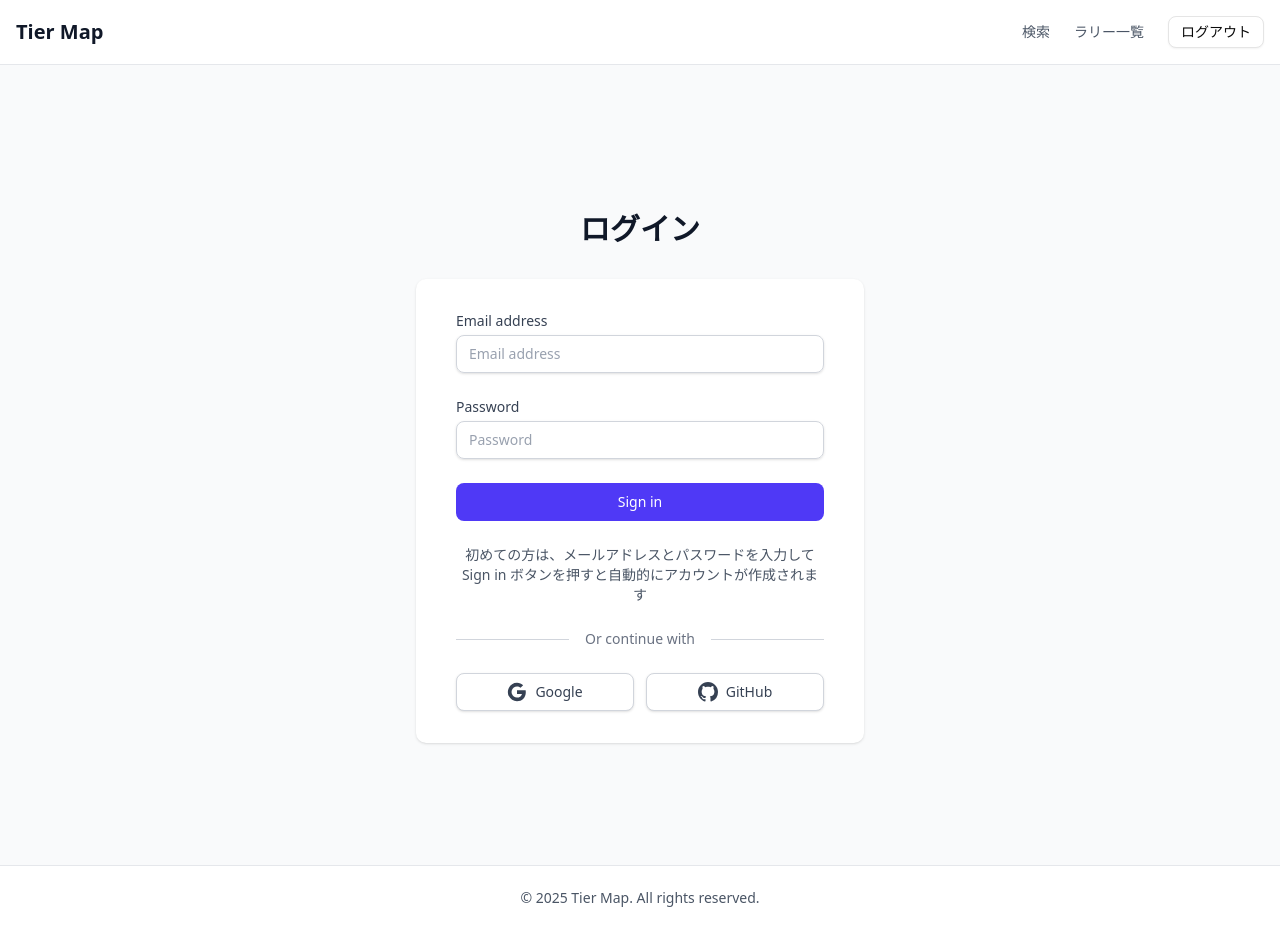
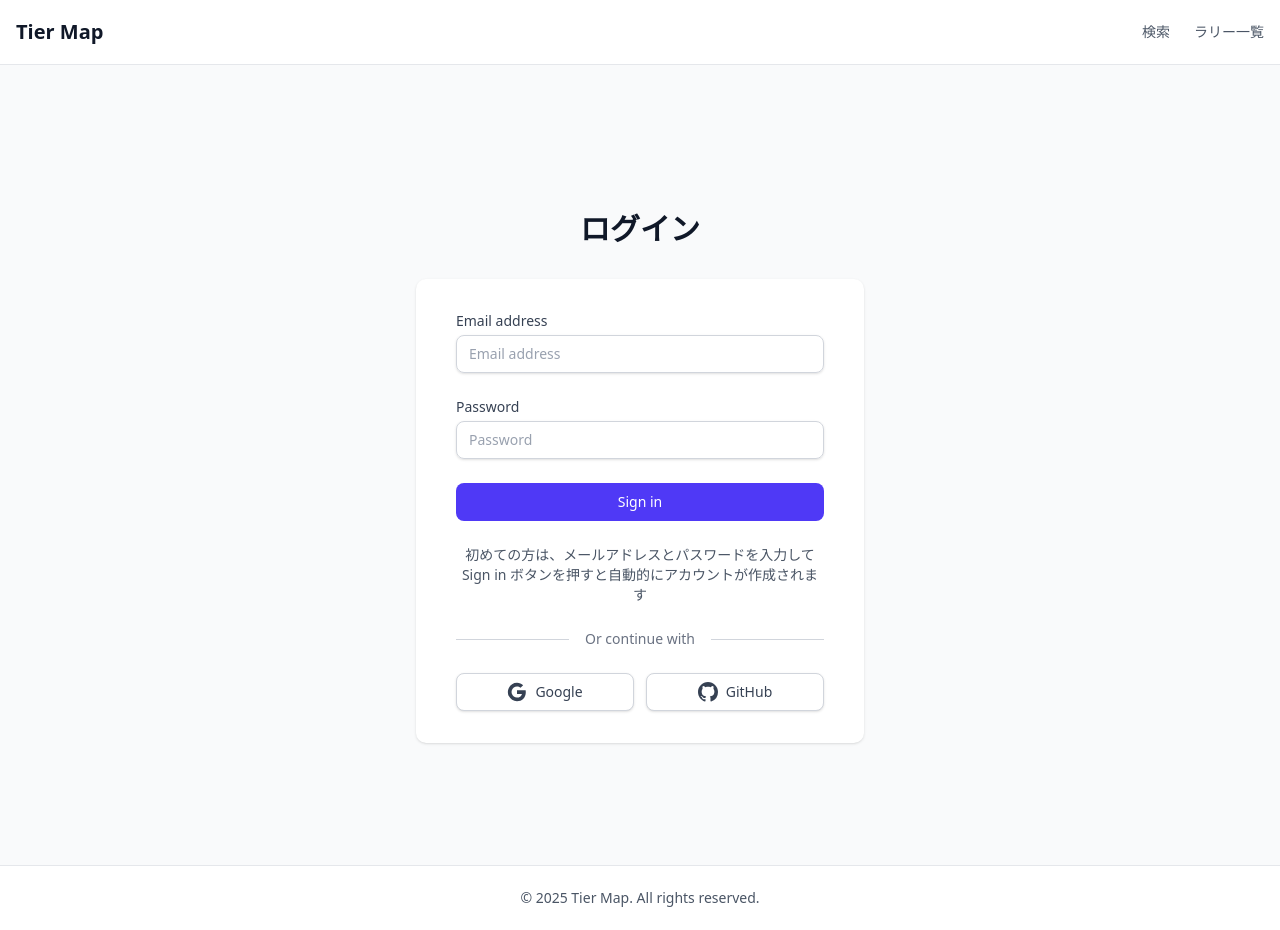
Before and after one commit to RTP-RagToPent/Tier-Map-Frontend, a Next.js app: page /login in a window 1280 px wide. Built offline with nearby package versions, Linux system fonts and the light colour scheme.

Commit message:
feat: ログアウトボタンをログイン時のみ表示
- useStateとuseEffectでログイン状態を管理
- sb-access-token Cookieの有無で判定
- ログアウト時に状態を更新

```diff
--- a/src/shared/components/layout/Header.tsx
+++ b/src/shared/components/layout/Header.tsx
@@ -1,4 +1,6 @@
 'use client';
+
+import { useEffect, useState } from 'react';
 
 import Link from 'next/link';
 import { useRouter } from 'next/navigation';
@@ -7,10 +9,23 @@ import { Button } from '@shared/components/ui/button';
 
 export function Header() {
   const router = useRouter();
+  const [isLoggedIn, setIsLoggedIn] = useState(false);
+
+  useEffect(() => {
+    // Cookieの存在でログイン状態を確認
+    const checkAuth = () => {
+      const cookies = document.cookie.split(';');
+      const hasAuthToken = cookies.some((cookie) => cookie.trim().startsWith('sb-access-token='));
+      setIsLoggedIn(hasAuthToken);
+    };
+
+    checkAuth();
+  }, []);
 
   const handleLogout = async () => {
     try {
       await fetch('/api/auth/logout', { method: 'POST' });
+      setIsLoggedIn(false);
       router.push('/login');
     } catch (error) {
       console.error('Logout error:', error);
@@ -30,9 +45,11 @@ export function Header() {
           <Link href="/rallies" className="text-sm text-gray-600 hover:text-gray-900">
             ラリー一覧
           </Link>
-          <Button onClick={handleLogout} variant="outline" size="sm">
-            ログアウト
-          </Button>
+          {isLoggedIn && (
+            <Button onClick={handleLogout} variant="outline" size="sm">
+              ログアウト
+            </Button>
+          )}
         </nav>
       </div>
     </header>
```
